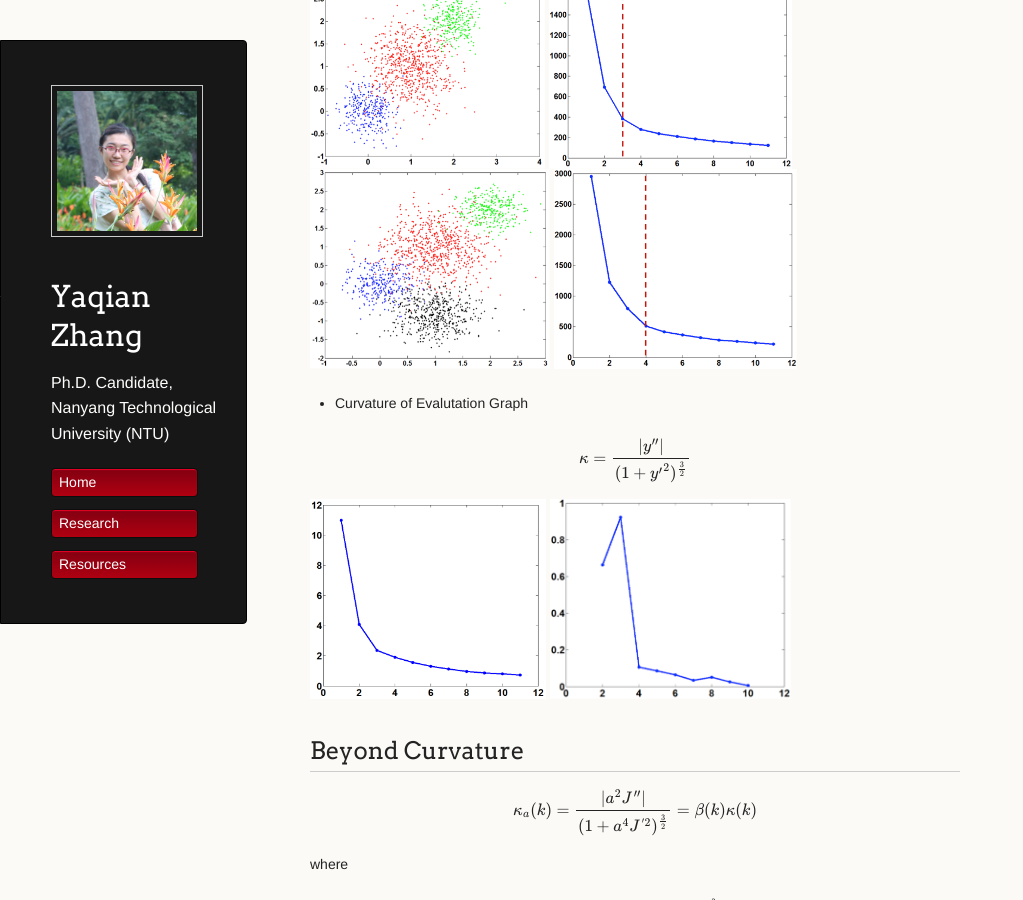
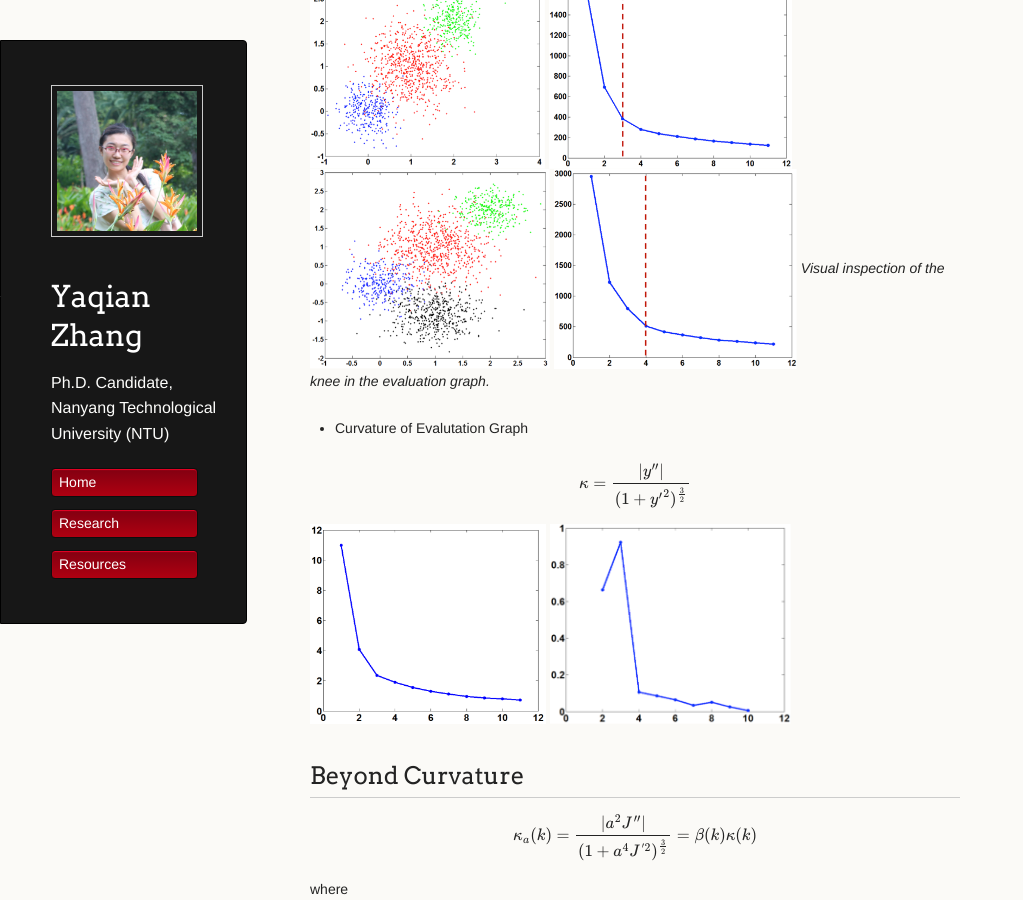
Before and after one commit to YaqianZhang/yaqianzhang.github.io, a Jekyll site: the page built from _posts/2017-05-16-determining-the-number-of-clusters.md, in a window 1280 px wide and 900 px high, scrolled down 523 px. Shown: the whole window, without its empty margins (0-1023 px from the left). Built offline with Jekyll 4.4.1, drawn with Linux system fonts in a browser that asks for light colours; formulas are drawn with MathJax 3.

Commit message:
Update 2017-05-16-determining-the-number-of-clusters.md

```diff
--- a/_posts/2017-05-16-determining-the-number-of-clusters.md
+++ b/_posts/2017-05-16-determining-the-number-of-clusters.md
@@ -18,6 +18,8 @@ $$J(k)=\sum\limits_{j=1}^{k}\sum\limits_{x_i\in C_j}||x_i-\overline{x}_j||$$
 <img src="/images/curvature_pic/fig1_2.png"  height="200" />
 <img src="/images/curvature_pic/fig1_3.png"  height="200" />
 <img src="/images/curvature_pic/fig1_4.png"  height="200" />
+<em>Visual inspection of the _knee_ in the evaluation graph.</em>
+
 
 * Curvature of Evalutation Graph
 
```
